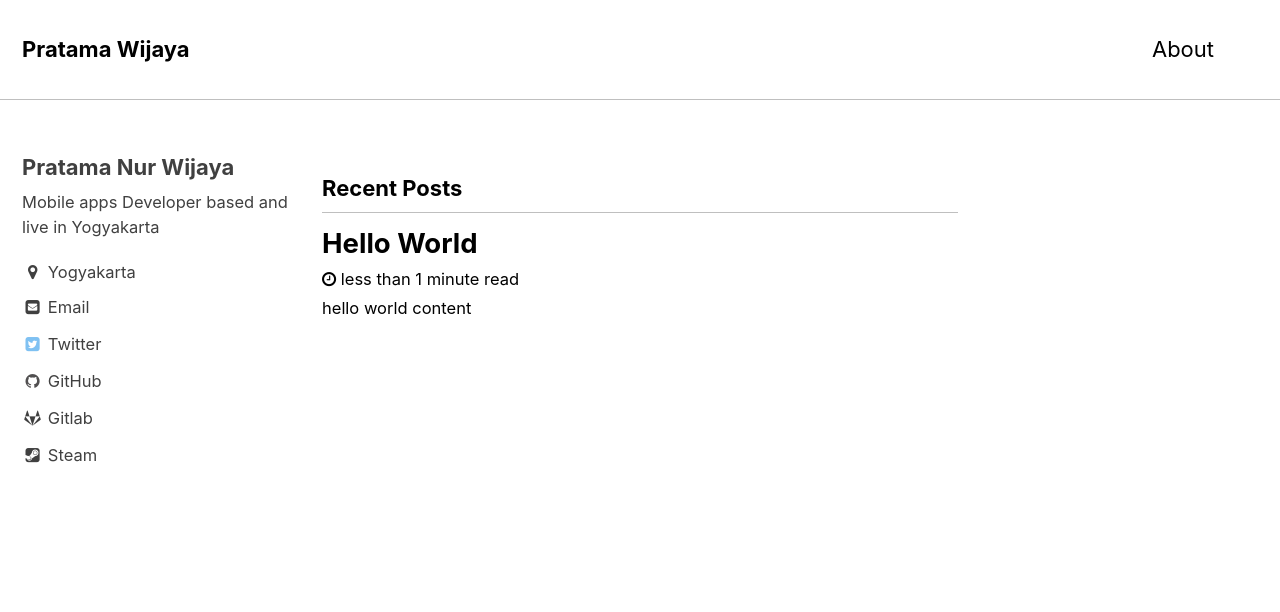
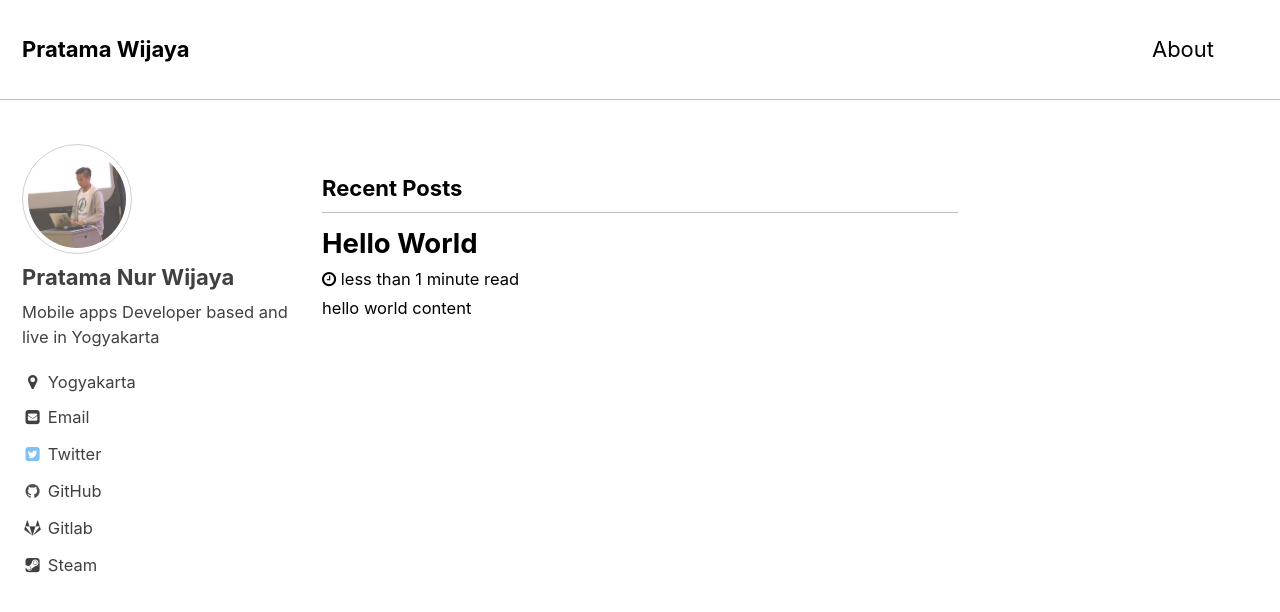
Before and after one commit to pratamawijaya/pratamasite, a Jekyll site: the page built from index.html, in a window 1280 px wide and 900 px high. Shown: the top 612 px of the window. Built offline with Jekyll 4.4.1, drawn with Linux system fonts in a browser that asks for light colours; the list of posts is cut into pages by our own code.

Commit message:
add image

```diff
--- a/_config.yml
+++ b/_config.yml
@@ -80,7 +80,7 @@
 # Site Author
 author:
   name             : "Pratama Nur Wijaya"
-  avatar           : # path of avatar image, e.g. "/assets/images/bio-photo.jpg"
+  avatar           : "/assets/images/bio-photo.png" # path of avatar image, e.g. "/assets/images/bio-photo.jpg"
   bio              : "Mobile apps Developer based and live in Yogyakarta"
   location         : "Yogyakarta"
   email            : "com.pratamawijaya@gmail.com"
```
Also changed, not shown: assets/images/bio-photo.png (added).
